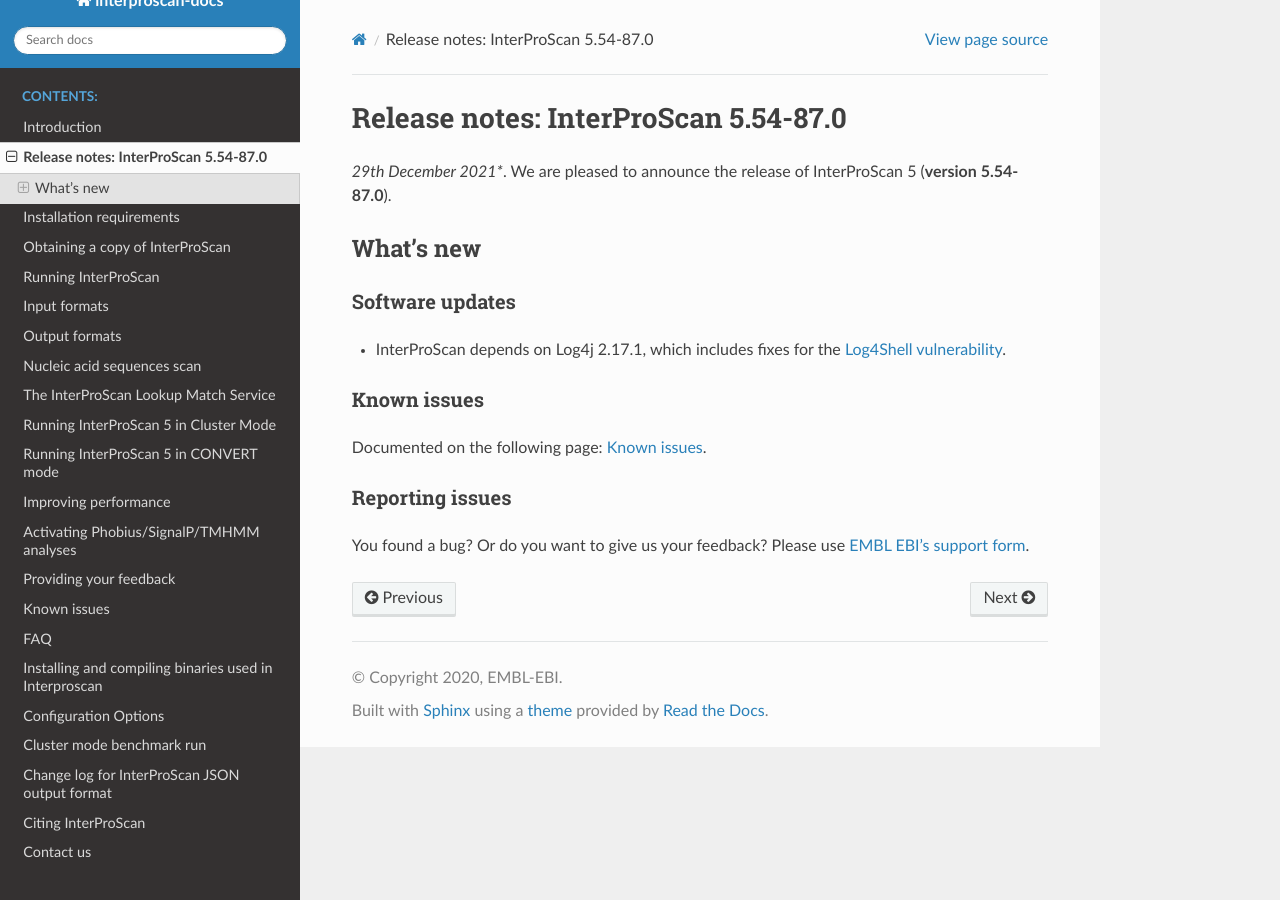
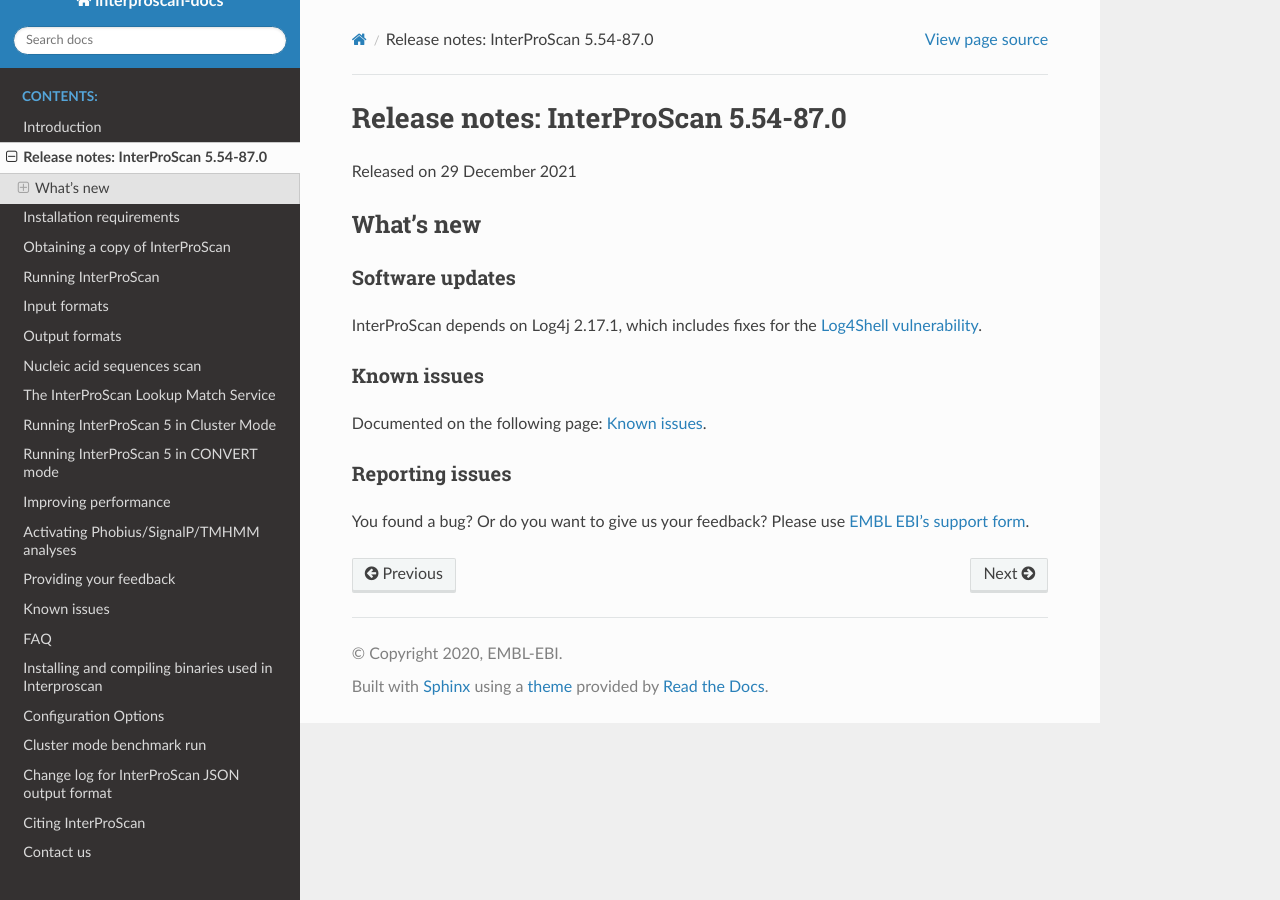
Before and after one commit to ebi-pf-team/interproscan-docs, a Sphinx documentation site: the page built from docs/ReleaseNotes.rst, in a window 1280 px wide. Built offline with Sphinx 7.4.7 and the Read the Docs theme 2.0.0, drawn with Linux system fonts in a browser that asks for light colours.

Commit message:
update release notes

```diff
--- a/docs/ReleaseNotes.rst
+++ b/docs/ReleaseNotes.rst
@@ -1,21 +1,21 @@
 Release notes: InterProScan 5.54-87.0
 =====================================
 
-*29th December 2021**. We are pleased to announce the release of InterProScan 5 (**version 5.54-87.0**).
+Released on 29 December 2021
 
 What’s new
 ~~~~~~~~~~
 
 Software updates
 ^^^^^^^^^^^^^^^^
-- InterProScan depends on Log4j 2.17.1, which includes fixes for the `Log4Shell vulnerability <https://en.wikipedia.org/wiki/Log4Shell>`__.
+
+InterProScan depends on Log4j 2.17.1, which includes fixes for the `Log4Shell vulnerability <https://en.wikipedia.org/wiki/Log4Shell>`__.
 
 Known issues
 ^^^^^^^^^^^^
 
 Documented on the following  page: :ref:`Known issues`.
 
-
 Reporting issues
 ^^^^^^^^^^^^^^^^
 
```
